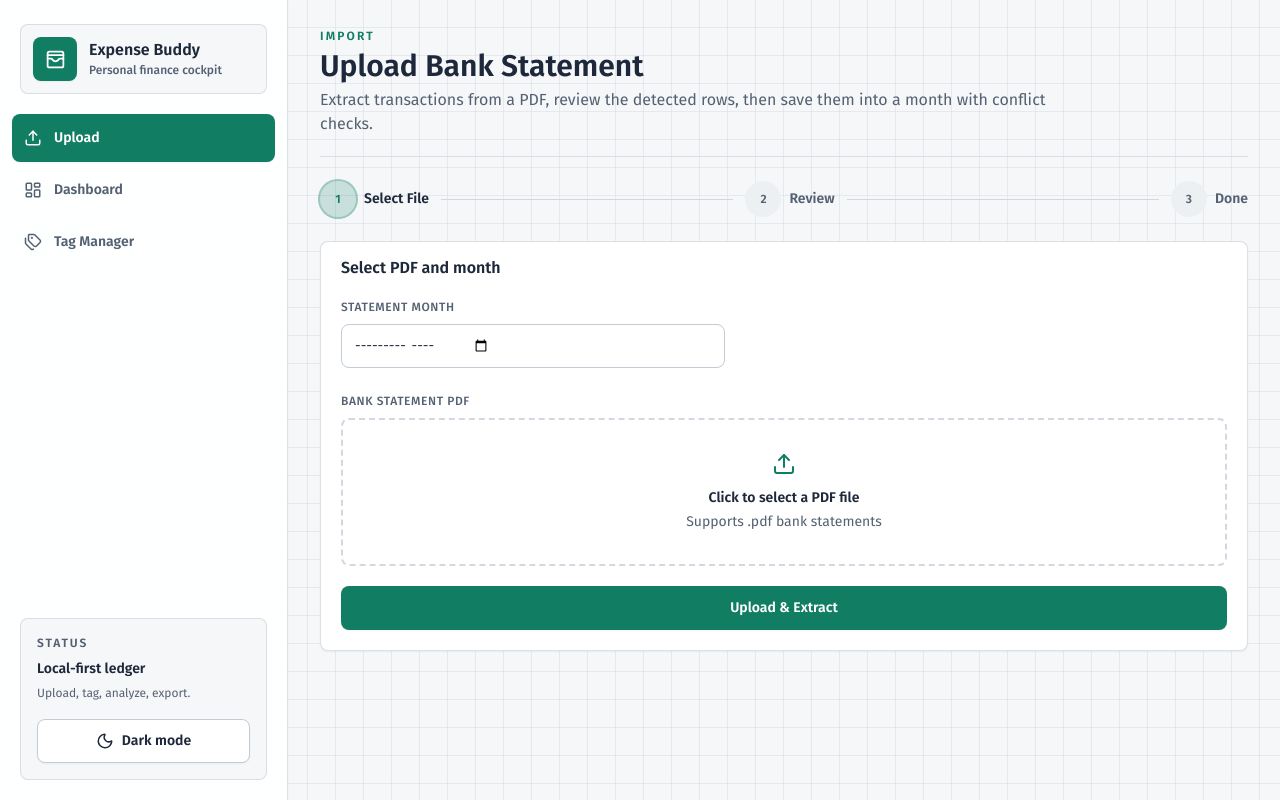
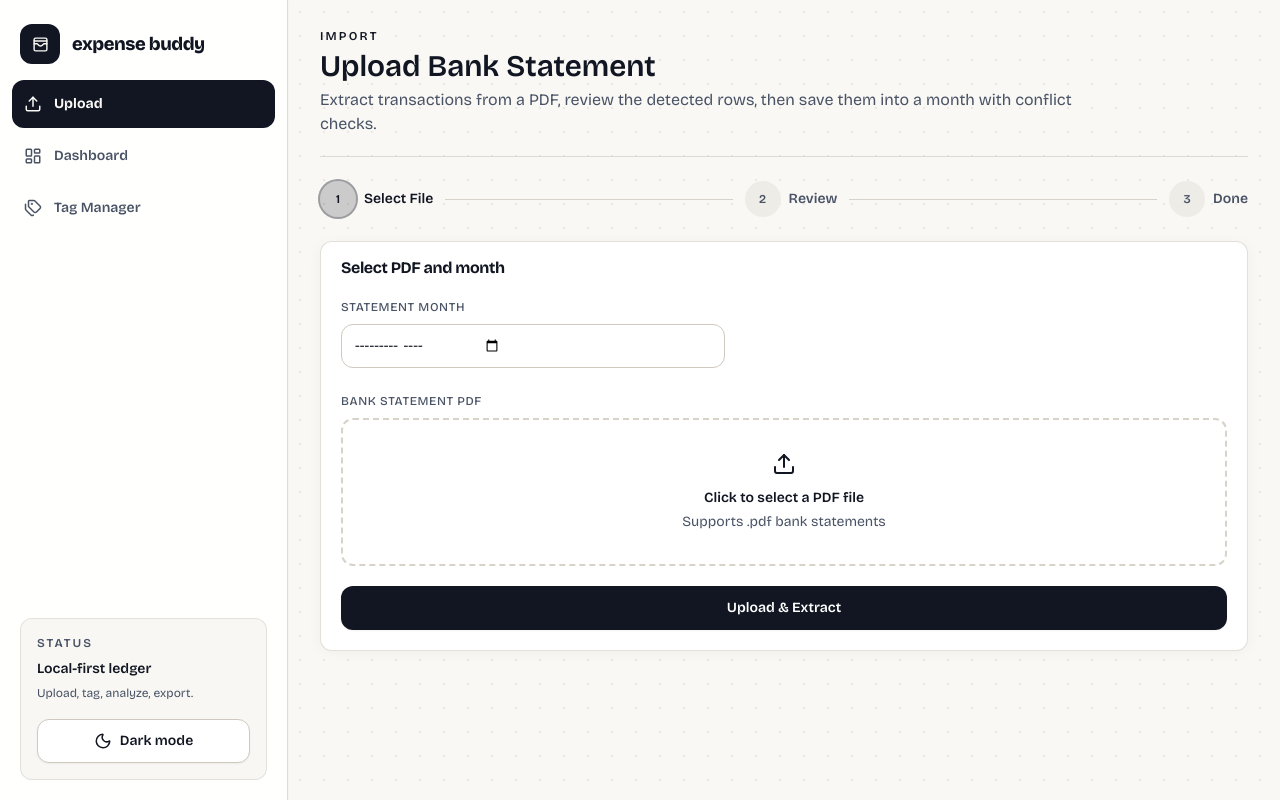
Before and after one commit to AshishSalaskar1/personal-expense-analyzer, a React (Vite) app in the folder frontend/: page / in a window 1280 px wide. Built offline with nearby package versions, Linux system fonts and the light colour scheme.

Commit message:
chore: UI Updates

```diff
--- a/frontend/src/components/ChartPanel.jsx
+++ b/frontend/src/components/ChartPanel.jsx
@@ -16,20 +16,21 @@ import {
 } from 'recharts'
 import { ChevronRight } from 'lucide-react'
 
-const COLORS = ['#047857', '#4f46e5', '#d97706', '#be123c', '#0891b2', '#7c3aed', '#65a30d', '#c2410c', '#0f766e', '#b45309']
+const COLORS = ['#B45309', '#1D4ED8', '#7C3AED', '#047857', '#BE123C', '#0E7490', '#A16207', '#9333EA']
 
 const CHART_STYLE = {
-  cursor: { fill: 'hsl(var(--muted))', fillOpacity: 0.55 },
-  grid: 'hsl(var(--border) / 0.75)',
+  cursor: { fill: 'hsl(var(--muted))', fillOpacity: 0.65 },
+  grid: 'hsl(var(--border) / 0.9)',
   tooltip: {
-    backgroundColor: 'hsl(var(--card))',
+    backgroundColor: '#ffffff',
     border: '1px solid hsl(var(--border))',
-    borderRadius: '8px',
-    boxShadow: '0 14px 30px rgba(15, 23, 42, 0.12)',
+    borderRadius: '10px',
+    boxShadow: '0 8px 30px rgba(0,0,0,0.08)',
     color: 'hsl(var(--foreground))',
     fontSize: '12px',
+    fontFamily: "'Bricolage Grotesque', sans-serif",
   },
-  tick: { fontSize: 12, fill: 'hsl(var(--muted-foreground))' },
+  tick: { fontSize: 12, fontWeight: 650, fill: 'hsl(var(--muted-foreground))' },
 }
 
 const fmt = (v) => `₹${Number(v).toLocaleString('en-IN', { maximumFractionDigits: 0 })}`
@@ -228,6 +229,9 @@ export default function ChartPanel({ data = [], groupBy = 'tag', chartType = 'ba
                 key={k}
                 dataKey={k}
                 fill={COLORS[i % COLORS.length]}
+                fillOpacity={0.95}
+                stroke="hsl(var(--foreground) / 0.28)"
+                strokeWidth={1}
                 radius={[3, 3, 0, 0]}
                 cursor={canDrill ? 'pointer' : 'default'}
                 onClick={canDrill ? () => setDrillKey(k) : undefined}
@@ -259,6 +263,9 @@ export default function ChartPanel({ data = [], groupBy = 'tag', chartType = 'ba
               key={k}
               dataKey={k}
               fill={COLORS[i % COLORS.length]}
+              fillOpacity={0.95}
+              stroke="hsl(var(--foreground) / 0.28)"
+              strokeWidth={1}
               stackId="stack"
               radius={[2, 2, 0, 0]}
               cursor={canDrill ? 'pointer' : 'default'}
--- a/frontend/src/components/DashboardCharts.jsx
+++ b/frontend/src/components/DashboardCharts.jsx
@@ -8,6 +8,7 @@ import {
   BarChart,
   CartesianGrid,
   Cell,
+  LabelList,
   Legend,
   Line,
   Pie,
@@ -17,24 +18,27 @@ import {
   XAxis,
   YAxis,
 } from 'recharts'
-import { Activity, ArrowDownRight, ArrowUpRight, BadgeIndianRupee, ChevronDown, ChevronRight, PieChart as PieIcon, ReceiptText, TrendingDown, TrendingUp } from 'lucide-react'
+import { Activity, ChevronDown, ChevronRight, PieChart as PieIcon, ReceiptText } from 'lucide-react'
 
 const fmt = (value) => `₹${Number(value).toLocaleString('en-IN', { maximumFractionDigits: 0 })}`
 const shortFmt = (value) => `₹${(Number(value) / 1000).toFixed(0)}k`
-const COLORS = ['#047857', '#4f46e5', '#d97706', '#be123c', '#0891b2', '#7c3aed', '#65a30d', '#c2410c']
+
+const CHART_COLORS = ['#B45309', '#1D4ED8', '#7C3AED', '#047857', '#BE123C', '#0E7490', '#A16207', '#9333EA']
+const COLORS = CHART_COLORS
 
 const CHART_STYLE = {
-  cursor: { fill: 'hsl(var(--muted))', fillOpacity: 0.55 },
-  grid: 'hsl(var(--border) / 0.75)',
+  cursor: { fill: 'hsl(var(--muted))', fillOpacity: 0.65 },
+  grid: 'hsl(var(--border) / 0.9)',
   tooltip: {
-    backgroundColor: 'hsl(var(--card))',
+    backgroundColor: '#ffffff',
     border: '1px solid hsl(var(--border))',
-    borderRadius: '8px',
-    boxShadow: '0 14px 30px rgba(15, 23, 42, 0.12)',
+    borderRadius: '10px',
+    boxShadow: '0 8px 30px rgba(0,0,0,0.08)',
     color: 'hsl(var(--foreground))',
     fontSize: '12px',
+    fontFamily: "'Bricolage Grotesque', sans-serif",
   },
-  tick: { fontSize: 12, fill: 'hsl(var(--muted-foreground))' },
+  tick: { fontSize: 12, fontWeight: 650, fill: 'hsl(var(--muted-foreground))' },
 }
 
 const DIM_OPTIONS = [
@@ -42,30 +46,26 @@ const DIM_OPTIONS = [
   { value: 'category', label: 'Category' },
 ]
 const DIM_LABEL = { tag: 'Tag', category: 'Category' }
+const DASHBOARD_SECTIONS_KEY = 'dashboardSections:v2'
 
-function StatCard({ label, value, detail, icon: Icon, tone = 'primary' }) {
-  const toneClass = {
-    primary: 'bg-primary/10 text-primary',
-    income: 'bg-emerald-100 text-emerald-700 dark:bg-emerald-950/50 dark:text-emerald-300',
-    spend: 'bg-rose-100 text-rose-700 dark:bg-rose-950/50 dark:text-rose-300',
-    amber: 'bg-amber-100 text-amber-700 dark:bg-amber-950/50 dark:text-amber-300',
+// CRED-style stat card — big bold number, accent top stripe, no icon
+function StatCard({ label, value, detail, tone = 'primary' }) {
+  const accentColor = {
+    primary: CHART_COLORS[1],
+    income: CHART_COLORS[3],
+    spend: CHART_COLORS[0],
+    amber: CHART_COLORS[2],
   }[tone]
 
   return (
-    <Card>
+    <Card className="relative overflow-hidden">
       <CardContent className="p-5">
-        <div className="flex items-start justify-between gap-4">
-          <div className="min-w-0">
-            <p className="text-xs font-semibold uppercase tracking-[0.16em] text-muted-foreground">{label}</p>
-            <p className="mt-2 break-words text-2xl font-semibold leading-tight text-foreground tabular-nums sm:text-3xl">
-              {value}
-            </p>
-            <p className="mt-2 text-sm leading-5 text-muted-foreground">{detail}</p>
-          </div>
-          <div className={`flex h-11 w-11 shrink-0 items-center justify-center rounded-lg ${toneClass}`}>
-            <Icon size={21} />
-          </div>
-        </div>
+        <div className="absolute inset-x-0 top-0 h-[3px] rounded-t-xl" style={{ backgroundColor: accentColor }} />
+        <p className="mt-1 text-[10px] font-bold uppercase tracking-[0.22em] text-muted-foreground">{label}</p>
+        <p className="mt-2.5 break-words text-3xl font-extrabold tabular-nums tracking-tight text-foreground sm:text-[2rem]">
+          {value}
+        </p>
+        {detail && <p className="mt-2 text-xs leading-relaxed text-muted-foreground">{detail}</p>}
       </CardContent>
     </Card>
   )
@@ -77,17 +77,16 @@ function CollapsibleSection({ title, collapsed, onToggle, children }) {
       <button
         type="button"
         onClick={onToggle}
-        className="group flex w-full items-center gap-3 py-1"
+        className="group flex w-full items-center gap-3 py-2"
       >
-        <span className="whitespace-nowrap text-[11px] font-bold uppercase tracking-[0.18em] text-muted-foreground transition-colors group-hover:text-foreground">
+        <span className="text-[10px] font-bold uppercase tracking-[0.22em] text-muted-foreground transition-colors group-hover:text-foreground">
           {title}
         </span>
         <div className="h-px flex-1 bg-border" />
-        {collapsed ? (
-          <ChevronRight size={14} className="shrink-0 text-muted-foreground" />
-        ) : (
-          <ChevronDown size={14} className="shrink-0 text-muted-foreground" />
-        )}
+        <ChevronDown
+          size={14}
+          className={`shrink-0 text-muted-foreground transition-transform duration-200 ${collapsed ? '-rotate-90' : ''}`}
+        />
       </button>
       {!collapsed && <div className="mt-4">{children}</div>}
     </div>
@@ -167,12 +166,12 @@ export default function DashboardCharts({ transactions = [], selectedMonth = '',
   const topTag = tagBreakdown[0]
 
   const [collapsedSections, setCollapsedSections] = useState(() => {
-    try { return JSON.parse(localStorage.getItem('dashboardSections') || '{}') }
+    try { return JSON.parse(localStorage.getItem(DASHBOARD_SECTIONS_KEY) || '{}') }
     catch { return {} }
   })
   const toggleSection = (key) => setCollapsedSections((prev) => {
     const next = { ...prev, [key]: !prev[key] }
-    localStorage.setItem('dashboardSections', JSON.stringify(next))
+    localStorage.setItem(DASHBOARD_SECTIONS_KEY, JSON.stringify(next))
     return next
   })
 
@@ -248,11 +247,11 @@ export default function DashboardCharts({ transactions = [], selectedMonth = '',
     <div className="space-y-5">
       <div className="flex flex-col gap-3 sm:flex-row sm:items-center sm:justify-between">
         <div>
-          <h3 className="text-lg font-semibold text-foreground">Dashboard</h3>
-          <p className="mt-1 text-sm text-muted-foreground">Charts update from the filtered transaction set.</p>
+          <h3 className="text-2xl font-extrabold tracking-tight text-foreground">Dashboard</h3>
+          <p className="mt-0.5 text-xs text-muted-foreground">Charts update from the filtered transaction set.</p>
         </div>
-        <div className="flex min-w-56 items-center gap-2 rounded-lg border border-border bg-card px-3 py-2 shadow-sm">
-          <span className="text-xs font-semibold uppercase tracking-[0.14em] text-muted-foreground">Month</span>
+        <div className="flex min-w-56 items-center gap-2 rounded-xl border border-border bg-card px-3 py-2">
+          <span className="text-[10px] font-bold uppercase tracking-[0.18em] text-muted-foreground">Month</span>
           <Select value={activeMonth} onChange={(event) => onSelectedMonthChange?.(event.target.value)} className="min-w-36 flex-1 border-0 bg-transparent p-0 shadow-none focus:ring-0">
             {availableMonths.map((month) => (
               <option key={month} value={month}>{month}</option>
@@ -263,10 +262,10 @@ export default function DashboardCharts({ transactions = [], selectedMonth = '',
 
       <CollapsibleSection title="Summary" collapsed={!!collapsedSections.summary} onToggle={() => toggleSection('summary')}>
         <div className="grid grid-cols-1 gap-4 md:grid-cols-2 xl:grid-cols-4">
-          <StatCard label="Total spend" value={fmt(monthSummary.debit)} detail={`${monthSummary.count} clean transactions`} icon={TrendingDown} tone="spend" />
-          <StatCard label="Credits" value={fmt(monthSummary.credit)} detail="Income, refunds, and transfers" icon={TrendingUp} tone="income" />
-          <StatCard label={net >= 0 ? 'Surplus' : 'Deficit'} value={fmt(Math.abs(net))} detail={`${Math.round(savingsRate)}% savings rate`} icon={net >= 0 ? ArrowUpRight : ArrowDownRight} tone={net >= 0 ? 'primary' : 'spend'} />
-          <StatCard label="Avg debit" value={fmt(monthSummary.avgDebit)} detail={topTag ? `Largest tag: ${topTag.name}` : 'No debit data yet'} icon={BadgeIndianRupee} tone="amber" />
+          <StatCard label="Total spend" value={fmt(monthSummary.debit)} detail={`${monthSummary.count} clean transactions`} tone="spend" />
+          <StatCard label="Credits" value={fmt(monthSummary.credit)} detail="Income, refunds, and transfers" tone="income" />
+          <StatCard label={net >= 0 ? 'Surplus' : 'Deficit'} value={fmt(Math.abs(net))} detail={`${Math.round(savingsRate)}% savings rate`} tone={net >= 0 ? 'primary' : 'spend'} />
+          <StatCard label="Avg debit" value={fmt(monthSummary.avgDebit)} detail={topTag ? `Largest tag: ${topTag.name}` : 'No debit data yet'} tone="amber" />
         </div>
       </CollapsibleSection>
 
@@ -284,9 +283,9 @@ export default function DashboardCharts({ transactions = [], selectedMonth = '',
                   <YAxis tickFormatter={shortFmt} tick={CHART_STYLE.tick} tickLine={false} axisLine={false} width={54} />
                   <Tooltip formatter={(value) => fmt(value)} contentStyle={CHART_STYLE.tooltip} />
                   <Legend wrapperStyle={{ fontSize: '12px', paddingTop: '10px' }} />
-                  <Area type="monotone" dataKey="credit" name="Credit" stroke="#047857" fill="#047857" fillOpacity={0.12} strokeWidth={2.5} />
-                  <Area type="monotone" dataKey="debit" name="Spend" stroke="#be123c" fill="#be123c" fillOpacity={0.1} strokeWidth={2.5} />
-                  <Line type="monotone" dataKey="net" name="Net" stroke="#4f46e5" strokeWidth={2.5} dot={false} />
+                  <Area type="monotone" dataKey="credit" name="Credit" stroke={CHART_COLORS[3]} fill={CHART_COLORS[3]} fillOpacity={0.16} strokeWidth={3} />
+                  <Area type="monotone" dataKey="debit" name="Spend" stroke={CHART_COLORS[0]} fill={CHART_COLORS[0]} fillOpacity={0.18} strokeWidth={3} />
+                  <Line type="monotone" dataKey="net" name="Net" stroke={CHART_COLORS[1]} strokeWidth={3} dot={false} strokeDasharray="5 3" />
                 </AreaChart>
               </ResponsiveContainer>
             </CardContent>
@@ -370,12 +369,20 @@ export default function DashboardCharts({ transactions = [], selectedMonth = '',
                 <div className="flex h-72 items-center justify-center text-sm text-muted-foreground">No debit data for this month.</div>
               ) : (
                 <ResponsiveContainer width="100%" height={300}>
-                  <BarChart data={tagBreakdown} layout="vertical" margin={{ top: 0, right: 18, left: 24, bottom: 0 }}>
-                    <CartesianGrid strokeDasharray="4 4" stroke={CHART_STYLE.grid} horizontal={false} />
+                  <BarChart data={tagBreakdown} layout="vertical" margin={{ top: 0, right: 58, left: 24, bottom: 0 }}>
+                    <CartesianGrid strokeDasharray="3 3" stroke={CHART_STYLE.grid} horizontal={false} />
                     <XAxis type="number" tickFormatter={shortFmt} tick={CHART_STYLE.tick} axisLine={false} tickLine={false} />
                     <YAxis type="category" dataKey="name" width={96} tick={CHART_STYLE.tick} axisLine={false} tickLine={false} />
                     <Tooltip formatter={(value) => fmt(value)} contentStyle={CHART_STYLE.tooltip} cursor={CHART_STYLE.cursor} />
-                    <Bar dataKey="value" fill="#047857" radius={[0, 6, 6, 0]} />
+                    <Bar dataKey="value" fill={CHART_COLORS[0]} stroke="#7C2D12" strokeWidth={1.5} radius={[0, 8, 8, 0]} barSize={18}>
+                      <LabelList
+                        dataKey="value"
+                        position="right"
+                        offset={6}
+                        formatter={(v) => `₹${(v / 1000).toFixed(0)}k`}
+                        style={{ fontSize: 11, fontWeight: 800, fill: '#7C2D12' }}
+                      />
+                    </Bar>
                   </BarChart>
                 </ResponsiveContainer>
               )}
@@ -391,12 +398,19 @@ export default function DashboardCharts({ transactions = [], selectedMonth = '',
                 <div className="flex h-72 items-center justify-center text-sm text-muted-foreground">No daily spend data for this month.</div>
               ) : (
                 <ResponsiveContainer width="100%" height={300}>
-                  <BarChart data={daySpend} margin={{ top: 8, right: 18, left: 0, bottom: 0 }}>
-                    <CartesianGrid strokeDasharray="4 4" stroke={CHART_STYLE.grid} vertical={false} />
+                  <BarChart data={daySpend} margin={{ top: 28, right: 18, left: 0, bottom: 0 }}>
+                    <CartesianGrid strokeDasharray="3 3" stroke={CHART_STYLE.grid} vertical={false} />
                     <XAxis dataKey="day" tick={CHART_STYLE.tick} axisLine={false} tickLine={false} />
-                    <YAxis tickFormatter={shortFmt} tick={CHART_STYLE.tick} axisLine={false} tickLine={false} width={54} />
+                    <YAxis tickFormatter={shortFmt} tick={CHART_STYLE.tick} axisLine={false} tickLine={false} width={48} />
                     <Tooltip formatter={(value) => fmt(value)} labelFormatter={(day) => `Day ${day}`} contentStyle={CHART_STYLE.tooltip} cursor={CHART_STYLE.cursor} />
-                    <Bar dataKey="amount" name="Spend" fill="#4f46e5" radius={[6, 6, 0, 0]} />
+                    <Bar dataKey="amount" name="Spend" fill={CHART_COLORS[1]} stroke="#1E3A8A" strokeWidth={1.5} radius={[8, 8, 0, 0]} barSize={18}>
+                      <LabelList
+                        dataKey="amount"
+                        position="top"
+                        formatter={(v) => (v >= 1000 ? `₹${(v / 1000).toFixed(0)}k` : '')}
+                        style={{ fontSize: 10, fontWeight: 800, fill: '#1E3A8A' }}
+                      />
+                    </Bar>
                   </BarChart>
                 </ResponsiveContainer>
               )}
--- a/frontend/src/components/Sidebar.jsx
+++ b/frontend/src/components/Sidebar.jsx
@@ -13,16 +13,15 @@ export default function Sidebar() {
   return (
     <>
       <aside className="sticky top-0 hidden h-dvh w-72 shrink-0 flex-col border-r border-border/80 bg-card/95 shadow-sm lg:flex">
-        <div className="px-5 pb-5 pt-6">
-          <div className="flex items-center gap-3 rounded-lg border border-border/80 bg-background px-3 py-3">
-            <div className="flex h-11 w-11 shrink-0 items-center justify-center rounded-lg bg-primary text-primary-foreground shadow-sm">
-              <WalletCards size={21} />
+        <div className="px-5 pb-4 pt-6">
+          <div className="flex items-center gap-3">
+            <div className="flex h-10 w-10 shrink-0 items-center justify-center rounded-xl bg-foreground text-background">
+              <WalletCards size={17} />
             </div>
             <div className="min-w-0">
-              <h1 className="truncate text-base font-semibold leading-tight tracking-normal text-foreground">
-                Expense Buddy
+              <h1 className="truncate text-[1.15rem] font-extrabold lowercase leading-tight tracking-tight text-foreground">
+                expense buddy
               </h1>
-              <p className="mt-0.5 text-xs font-medium text-muted-foreground">Personal finance cockpit</p>
             </div>
           </div>
         </div>
@@ -37,8 +36,8 @@ export default function Sidebar() {
                 cn(
                   'flex min-h-12 items-center gap-3 rounded-lg px-3 text-sm font-semibold transition-colors duration-200 cursor-pointer',
                   isActive
-                    ? 'bg-primary text-primary-foreground shadow-sm'
-                    : 'text-muted-foreground hover:bg-muted hover:text-foreground'
+                    ? 'bg-foreground text-background font-bold'
+                    : 'text-muted-foreground hover:bg-muted hover:text-foreground font-semibold'
                 )
               }
             >
@@ -48,7 +47,7 @@ export default function Sidebar() {
           ))}
         </nav>
 
-        <div className="mx-5 mb-5 space-y-4 rounded-lg border border-border/80 bg-background p-4">
+        <div className="mx-5 mb-5 space-y-4 rounded-xl border border-border/60 bg-muted/40 p-4">
           <div>
             <p className="text-xs font-semibold uppercase tracking-[0.16em] text-muted-foreground">Status</p>
             <p className="mt-2 text-sm font-semibold text-foreground">Local-first ledger</p>
--- a/frontend/src/components/ui/card.jsx
+++ b/frontend/src/components/ui/card.jsx
@@ -2,7 +2,7 @@ import * as React from "react"
 import { cn } from "@/lib/utils"
 
 const Card = React.forwardRef(({ className, ...props }, ref) => (
-  <div ref={ref} className={cn("rounded-lg border border-border/80 bg-card text-card-foreground shadow-sm", className)} {...props} />
+  <div ref={ref} className={cn("rounded-xl border border-border/70 bg-card text-card-foreground shadow-[0_2px_14px_rgba(0,0,0,0.04)]", className)} {...props} />
 ))
 Card.displayName = "Card"
 
@@ -12,7 +12,7 @@ const CardHeader = React.forwardRef(({ className, ...props }, ref) => (
 CardHeader.displayName = "CardHeader"
 
 const CardTitle = React.forwardRef(({ className, ...props }, ref) => (
-  <h3 ref={ref} className={cn("text-base font-semibold leading-tight tracking-normal", className)} {...props} />
+  <h3 ref={ref} className={cn("text-base font-bold leading-tight tracking-tight", className)} {...props} />
 ))
 CardTitle.displayName = "CardTitle"
 
--- a/frontend/src/index.css
+++ b/frontend/src/index.css
@@ -1,4 +1,4 @@
-@import url('https://fonts.googleapis.com/css2?family=Fira+Sans:wght@400;500;600;700&display=swap');
+@import url('https://fonts.googleapis.com/css2?family=Bricolage+Grotesque:opsz,wght@12..96,300;12..96,400;12..96,500;12..96,600;12..96,700;12..96,800&display=swap');
 
 @tailwind base;
 @tailwind components;
@@ -7,49 +7,49 @@
 @layer base {
   :root {
     color-scheme: light;
-    --background: 210 24% 97%;
-    --foreground: 217 33% 17%;
+    --background: 36 26% 97%;
+    --foreground: 222 35% 10%;
     --card: 0 0% 100%;
-    --card-foreground: 217 33% 17%;
+    --card-foreground: 222 35% 10%;
     --popover: 0 0% 100%;
-    --popover-foreground: 217 33% 17%;
-    --primary: 166 76% 28%;
+    --popover-foreground: 222 35% 10%;
+    --primary: 222 35% 10%;
     --primary-foreground: 0 0% 100%;
-    --secondary: 227 58% 24%;
-    --secondary-foreground: 0 0% 100%;
-    --muted: 210 20% 94%;
-    --muted-foreground: 215 16% 39%;
-    --accent: 38 92% 50%;
-    --accent-foreground: 217 33% 17%;
-    --destructive: 0 72% 46%;
+    --secondary: 38 18% 92%;
+    --secondary-foreground: 222 35% 10%;
+    --muted: 38 18% 92%;
+    --muted-foreground: 218 16% 34%;
+    --accent: 12 70% 45%;
+    --accent-foreground: 0 0% 100%;
+    --destructive: 0 72% 51%;
     --destructive-foreground: 0 0% 100%;
-    --border: 214 18% 85%;
-    --input: 214 18% 80%;
-    --ring: 166 76% 28%;
-    --radius: 0.5rem;
+    --border: 38 16% 82%;
+    --input: 38 14% 78%;
+    --ring: 222 35% 10%;
+    --radius: 0.75rem;
   }
 
   .dark {
     color-scheme: dark;
-    --background: 222 33% 8%;
-    --foreground: 210 24% 94%;
-    --card: 220 28% 12%;
-    --card-foreground: 210 24% 94%;
-    --popover: 220 28% 12%;
-    --popover-foreground: 210 24% 94%;
-    --primary: 166 72% 42%;
-    --primary-foreground: 222 33% 8%;
-    --secondary: 221 50% 26%;
-    --secondary-foreground: 210 24% 94%;
-    --muted: 220 22% 17%;
-    --muted-foreground: 215 18% 70%;
-    --accent: 42 92% 58%;
-    --accent-foreground: 222 33% 8%;
-    --destructive: 0 76% 56%;
+    --background: 30 10% 7%;
+    --foreground: 38 22% 93%;
+    --card: 30 10% 10%;
+    --card-foreground: 38 22% 93%;
+    --popover: 30 10% 10%;
+    --popover-foreground: 38 22% 93%;
+    --primary: 38 72% 62%;
+    --primary-foreground: 30 10% 7%;
+    --secondary: 30 8% 15%;
+    --secondary-foreground: 38 22% 93%;
+    --muted: 30 6% 13%;
+    --muted-foreground: 38 8% 60%;
+    --accent: 12 60% 56%;
+    --accent-foreground: 0 0% 100%;
+    --destructive: 0 72% 56%;
     --destructive-foreground: 0 0% 100%;
-    --border: 219 18% 24%;
-    --input: 219 18% 28%;
-    --ring: 166 72% 42%;
+    --border: 30 8% 18%;
+    --input: 30 8% 22%;
+    --ring: 38 72% 62%;
   }
 }
 
@@ -57,16 +57,16 @@
   * { @apply border-border; }
   body {
     @apply bg-background text-foreground;
-    font-family: 'Fira Sans', system-ui, -apple-system, sans-serif;
+    font-family: 'Bricolage Grotesque', system-ui, -apple-system, sans-serif;
     -webkit-font-smoothing: antialiased;
     -moz-osx-font-smoothing: grayscale;
   }
   button, input, select, textarea { font: inherit; }
-  ::selection { background: hsl(var(--primary) / 0.16); }
+  ::selection { background: hsl(var(--foreground) / 0.12); }
   ::-webkit-scrollbar { width: 5px; height: 5px; }
   ::-webkit-scrollbar-track { background: transparent; }
   ::-webkit-scrollbar-thumb { @apply bg-border rounded-full; }
-  ::-webkit-scrollbar-thumb:hover { @apply bg-secondary rounded-full; }
+  ::-webkit-scrollbar-thumb:hover { @apply bg-foreground/20 rounded-full; }
 }
 
 @layer components {
@@ -75,8 +75,14 @@
   }
 
   .surface-grid {
-    background-image: linear-gradient(hsl(var(--border) / 0.45) 1px, transparent 1px), linear-gradient(90deg, hsl(var(--border) / 0.45) 1px, transparent 1px);
-    background-size: 28px 28px;
-    background-position: -1px -1px;
+    background-image: radial-gradient(circle, hsl(var(--border) / 0.45) 1px, transparent 1px);
+    background-size: 24px 24px;
+  }
+
+  .recharts-cartesian-axis-tick-value,
+  .recharts-legend-item-text {
+    fill: hsl(var(--muted-foreground)) !important;
+    color: hsl(var(--muted-foreground)) !important;
+    font-weight: 650;
   }
 }
```
